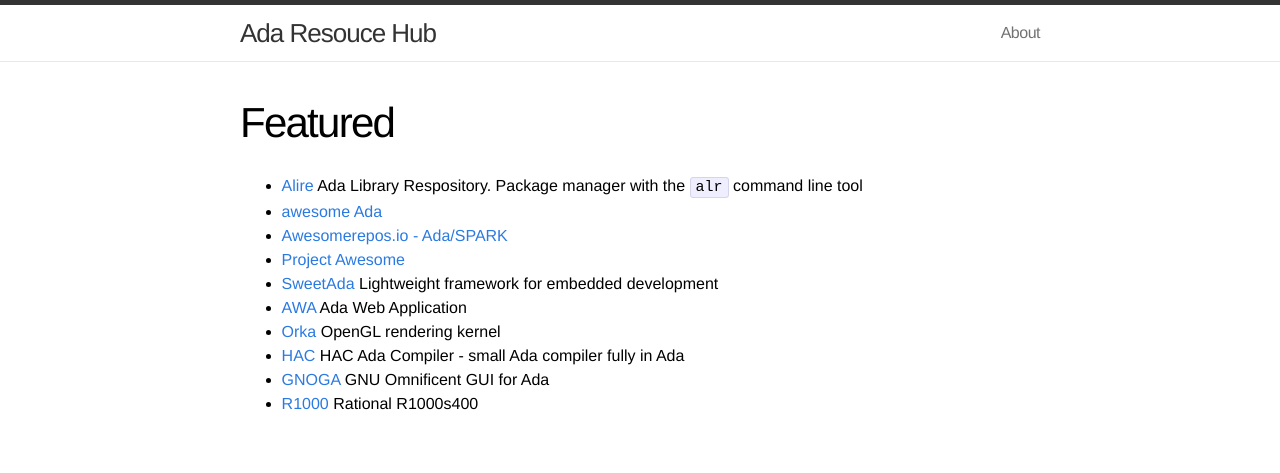
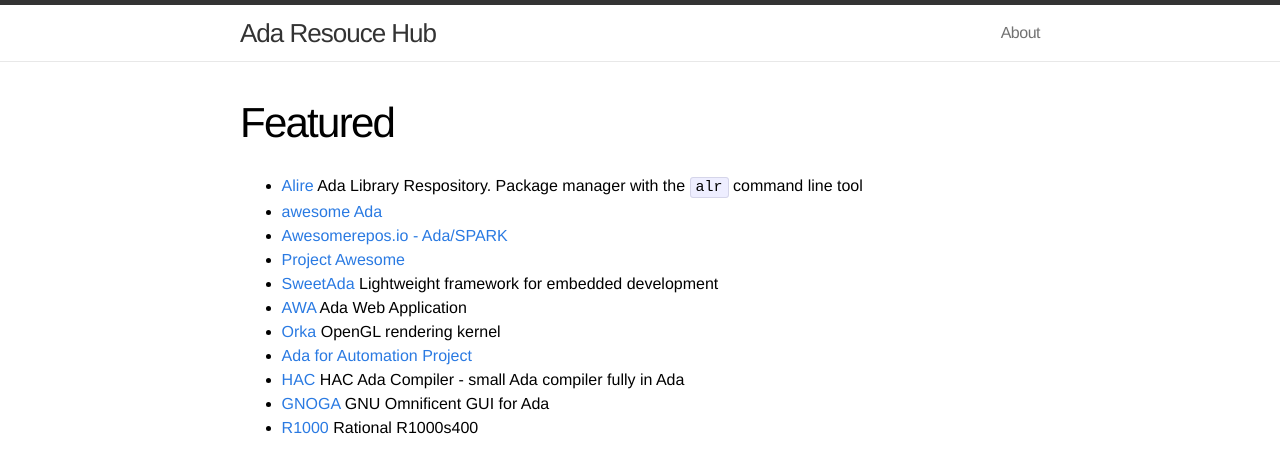
Before and after one commit to quornings/quornings.github.io, a Jekyll site: the page built from ada/featured.md, in a window 1280 px wide. Shown: the top 473 px of the page. Built offline with Jekyll 4.4.1, drawn with Linux system fonts in a browser that asks for light colours.

Commit message:
Add Ada for Automation Project site

```diff
--- a/ada/featured.md
+++ b/ada/featured.md
@@ -11,6 +11,7 @@ title: Featured
 - [SweetAda](http://www.sweetada.org) Lightweight framework for embedded development
 - [AWA](https://ada-awa.readthedocs.io/) Ada Web Application
 - [Orka](https://orka-engine.netlify.app) OpenGL rendering kernel
+- [Ada for Automation Project](https://www.ada4automation.org)
 - [HAC](https://hacadacompiler.sourceforge.io) HAC Ada Compiler - small Ada compiler fully in Ada
 - [GNOGA](http://gnoga.com) GNU Omnificent GUI for Ada
 - [R1000](http://datamuseum.dk/wiki/Rational/R1000s400) Rational R1000s400
```
